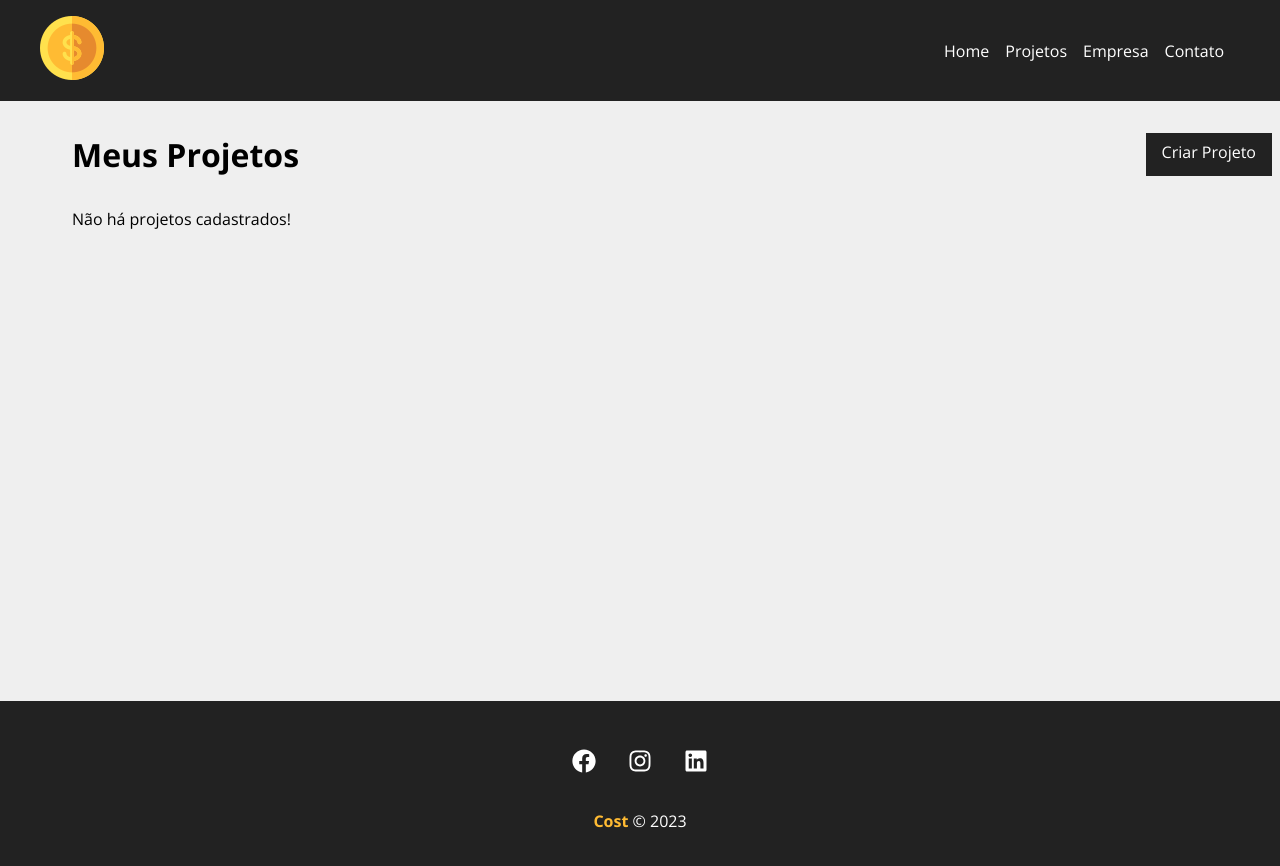
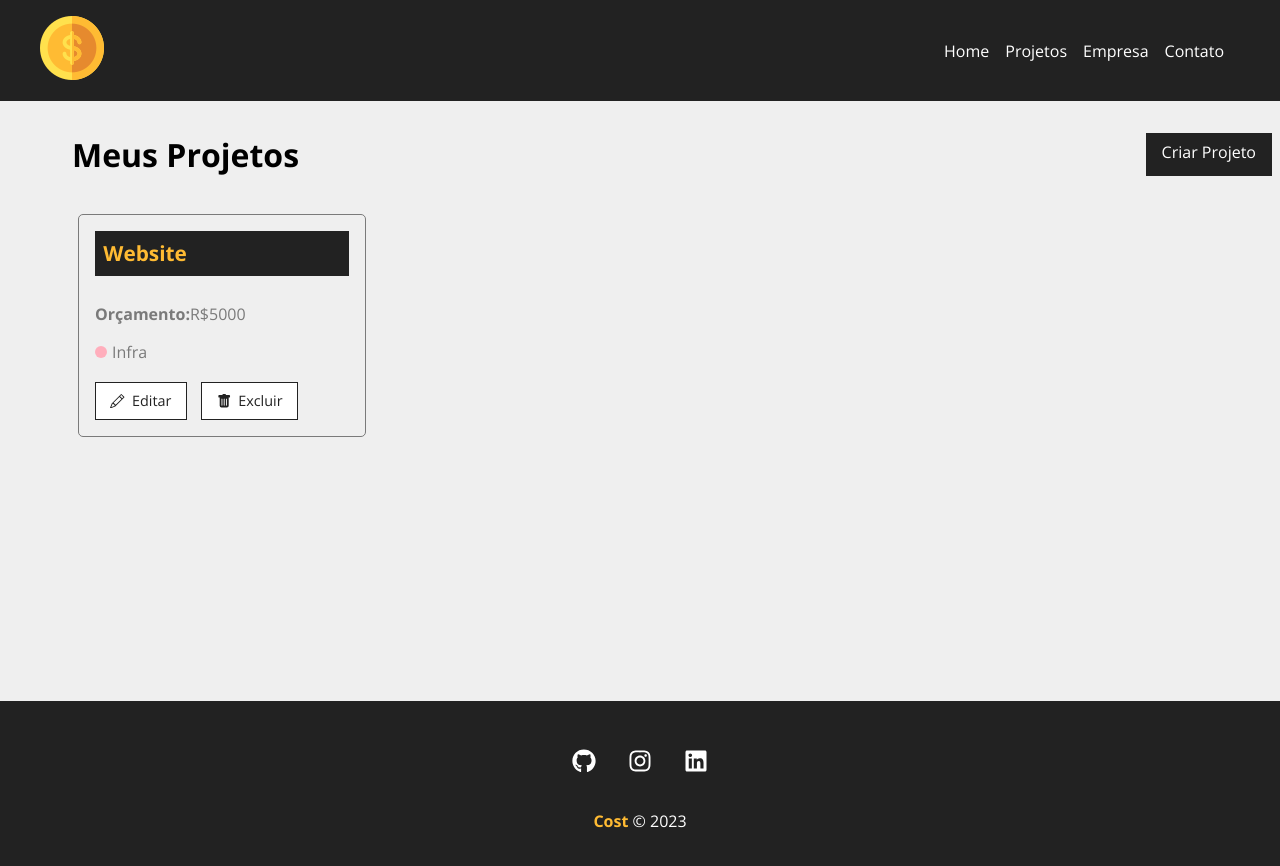
Before and after one commit to renantech/gerenciador-de-projetos-react, a React (Create React App) app: page /project in a window 1280 px wide. Shown: the top 866 px of the page. Built offline with nearby package versions, Linux system fonts and the light colour scheme; data requests are answered from the project's data file.

Commit message:
Edição de links

```diff
--- a/db.json
+++ b/db.json
@@ -1,5 +1,17 @@
 {
-  "projects": [],
+  "projects": [
+    {
+      "name": "Website",
+      "budget": "5000",
+      "category": {
+        "id": "1",
+        "name": "Infra"
+      },
+      "cost": 0,
+      "services": [],
+      "id": 1
+    }
+  ],
   "categories": [
     {
       "id": 1,
--- a/package.json
+++ b/package.json
@@ -6,13 +6,13 @@
     "@testing-library/jest-dom": "^5.17.0",
     "@testing-library/react": "^13.4.0",
     "@testing-library/user-event": "^13.5.0",
-    "json-server": "^0.17.3",
+    "json-server": "^0.17.4",
     "react": "^18.2.0",
     "react-dom": "^18.2.0",
     "react-icons": "^4.10.1",
-    "react-router-dom": "^6.14.2",
+    "react-router-dom": "^6.17.0",
     "react-scripts": "5.0.1",
-    "uuid": "^9.0.0",
+    "uuid": "^9.0.1",
     "web-vitals": "^2.1.4"
   },
   "scripts": {
--- a/src/components/layouts/Footer.js
+++ b/src/components/layouts/Footer.js
@@ -1,4 +1,5 @@
-import { FaFacebook, FaInstagram, FaLinkedin } from 'react-icons/fa';
+import { FaGithub, FaInstagram, FaLinkedin } from 'react-icons/fa';
+import { Link } from 'react-router-dom';
 
 import styles from './Footer.module.css';
 
@@ -7,13 +8,13 @@ export default function Footer() {
         <footer className={styles.footer}>
             <ul className={styles.social_list}>
                 <li>
-                    <FaFacebook />
+                    <Link to='https://github.com/renantech' target={'_blank'}><FaGithub /></Link>
                 </li>
                 <li>
-                    <FaInstagram />
+                    <Link to='https://www.instagram.com/renan.mvc/' target={'_blank'}><FaInstagram /></Link>
                 </li>
                 <li>
-                    <FaLinkedin />
+                    <Link to='https://www.linkedin.com/in/renan-tech/' target={'_blank'}><FaLinkedin /></Link>
                 </li>
             </ul>
             <p className={styles.copy_right}><span>Cost</span> &copy; 2023 </p>
--- a/src/components/layouts/Footer.module.css
+++ b/src/components/layouts/Footer.module.css
@@ -15,7 +15,11 @@
     margin: 0 1em;
 }
 
-.social_list li:hover {
+.social_list li a {
+    color: #fff;
+}
+
+.social_list li a:hover {
     color: #ffbb33;
 }
 
--- a/src/components/layouts/Navbar.js
+++ b/src/components/layouts/Navbar.js
@@ -20,10 +20,10 @@ function Navbar() {
                         <Link to='/project' >Projetos</Link>
                     </li>
                     <li className={styles.item}>
-                        <Link to='/company' >Empresa</Link>
+                        <Link to='https://github.com/renantech' target={'_blank'} >Empresa</Link>
                     </li>
                     <li className={styles.item} >
-                        <Link to='/contact' >Contato</Link>
+                        <Link to='https://github.com/renantech' target={'_blank'} >Contato</Link>
                     </li>
                 </ul>
             </Container>
```
Also changed, not shown: 1 other file (tests, documents, lock files or other folders).
